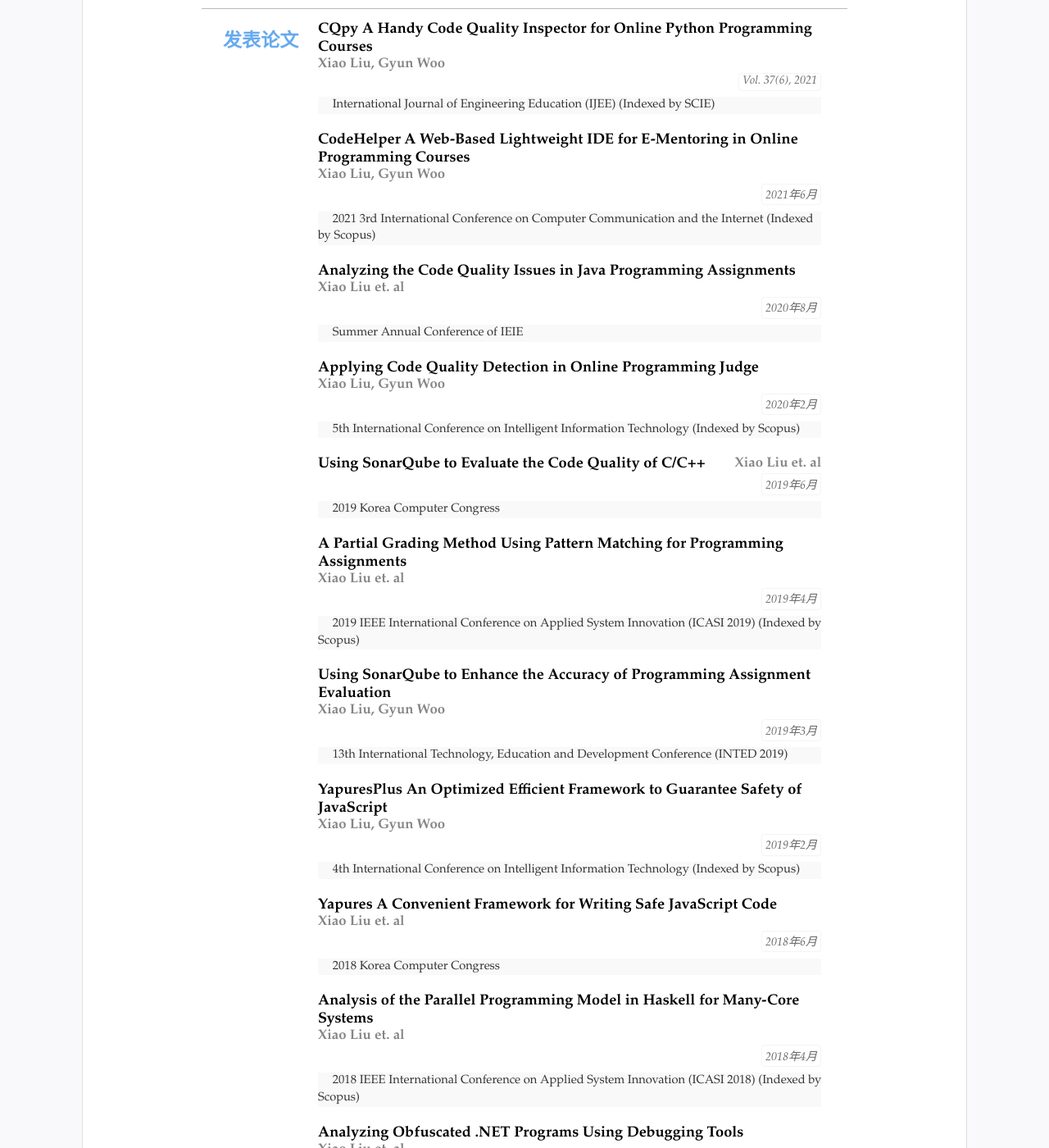
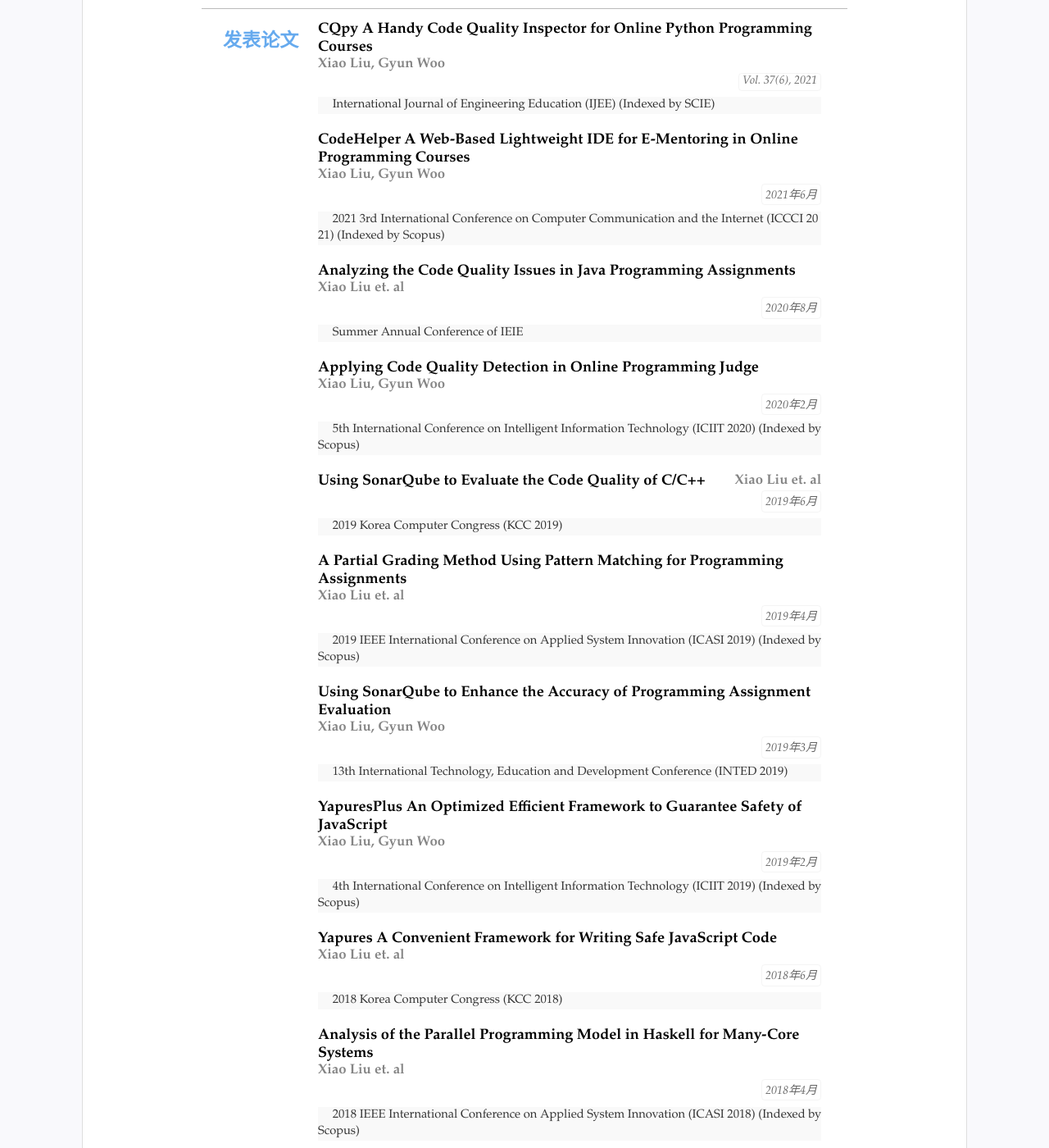
Before and after one commit to awesome-liuxiao/CV, a Jekyll site: the page built from index.html, in a window 1280 px wide and 1400 px high, scrolled down 1723 px. Shown: the whole window at 82% size. Built offline with Jekyll 4.4.1, drawn with Linux system fonts in a browser that asks for light colours; some of the changed text lies outside the part shown.

Commit message:
new abbrev for conferences

```diff
--- a/_data/resume.yml
+++ b/_data/resume.yml
@@ -132,7 +132,7 @@ main: #简历主要内容，
   - title: CodeHelper A Web-Based Lightweight IDE for E-Mentoring in Online Programming Courses
     sub: Xiao Liu, Gyun Woo
     duration: "2021年6月"
-    detail: 2021 3rd International Conference on Computer Communication and the Internet (Indexed by Scopus)
+    detail: 2021 3rd International Conference on Computer Communication and the Internet (ICCCI 2021) (Indexed by Scopus)
   - title: Analyzing the Code Quality Issues in Java Programming Assignments
     sub: Xiao Liu et. al
     duration: "2020年8月"
@@ -140,11 +140,11 @@ main: #简历主要内容，
   - title: Applying Code Quality Detection in Online Programming Judge
     sub: Xiao Liu, Gyun Woo
     duration: "2020年2月"
-    detail: 5th International Conference on Intelligent Information Technology (Indexed by Scopus)
+    detail: 5th International Conference on Intelligent Information Technology (ICIIT 2020) (Indexed by Scopus)
   - title: Using SonarQube to Evaluate the Code Quality of C/C++
     sub: Xiao Liu et. al
     duration: "2019年6月"
-    detail: 2019 Korea Computer Congress
+    detail: 2019 Korea Computer Congress (KCC 2019)
   - title: A Partial Grading Method Using Pattern Matching for Programming Assignments
     sub: Xiao Liu et. al
     duration: "2019年4月"
@@ -156,11 +156,11 @@ main: #简历主要内容，
   - title: YapuresPlus An Optimized Efficient Framework to Guarantee Safety of JavaScript
     sub: Xiao Liu, Gyun Woo
     duration: "2019年2月"
-    detail: 4th International Conference on Intelligent Information Technology (Indexed by Scopus)
+    detail: 4th International Conference on Intelligent Information Technology (ICIIT 2019) (Indexed by Scopus)
   - title: Yapures A Convenient Framework for Writing Safe JavaScript Code
     sub: Xiao Liu et. al
     duration: "2018年6月"
-    detail: 2018 Korea Computer Congress
+    detail: 2018 Korea Computer Congress (KCC 2018)
   - title: Analysis of the Parallel Programming Model in Haskell for Many-Core Systems
     sub: Xiao Liu et. al
     duration: "2018年4月"
@@ -184,7 +184,7 @@ main: #简历主要内容，
   - title: An Integrated FTP Supported RWD Web Development System
     sub: Xiao Liu et. al
     duration: "2015年6月"
-    detail: 2015 Korea Computer Congress
+    detail: 2015 Korea Computer Congress (KCC 2015)
   - title: GCaaS A Light-weight Grid Computing Web Application
     sub: Xiao Liu et. al
     duration: "2015年4月"
```
